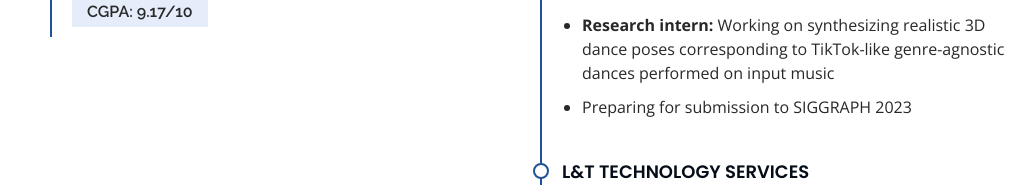
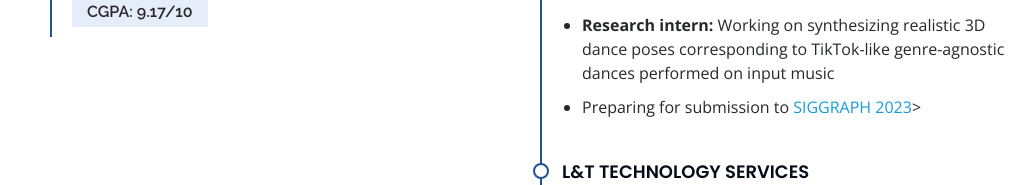
Before and after one commit to aneeshbhattacharya/aneeshbhattacharya.github.io, a plain HTML site: page index.html in a window 1280 px wide. Shown: the part 1214-1399 px from the top of the page, without its empty margins (262-1280 px from the left). Drawn offline with nearby package versions, Linux system fonts and the light colour scheme.

Commit message:
Update index.html

```diff
--- a/index.html
+++ b/index.html
@@ -237,7 +237,7 @@
               <p><em>August 2022 - Current</em></p>
               <ul>
                 <li><b>Research intern:</b> Working on synthesizing realistic 3D dance poses corresponding to TikTok-like genre-agnostic dances performed on input music</li>
-                <li>Preparing for submission to SIGGRAPH 2023</li>
+                <li>Preparing for submission to <a href="/assets/files/DanceAnyWay.pdf">SIGGRAPH 2023</a>></li>
                 <!-- <li>Supervise the assessment of all graphic materials in order to ensure quality and accuracy of the design</li> -->
                 <!-- <li>Oversee the efficient use of production project budgets ranging from $2,000 - $25,000</li> -->
               </ul>
```
